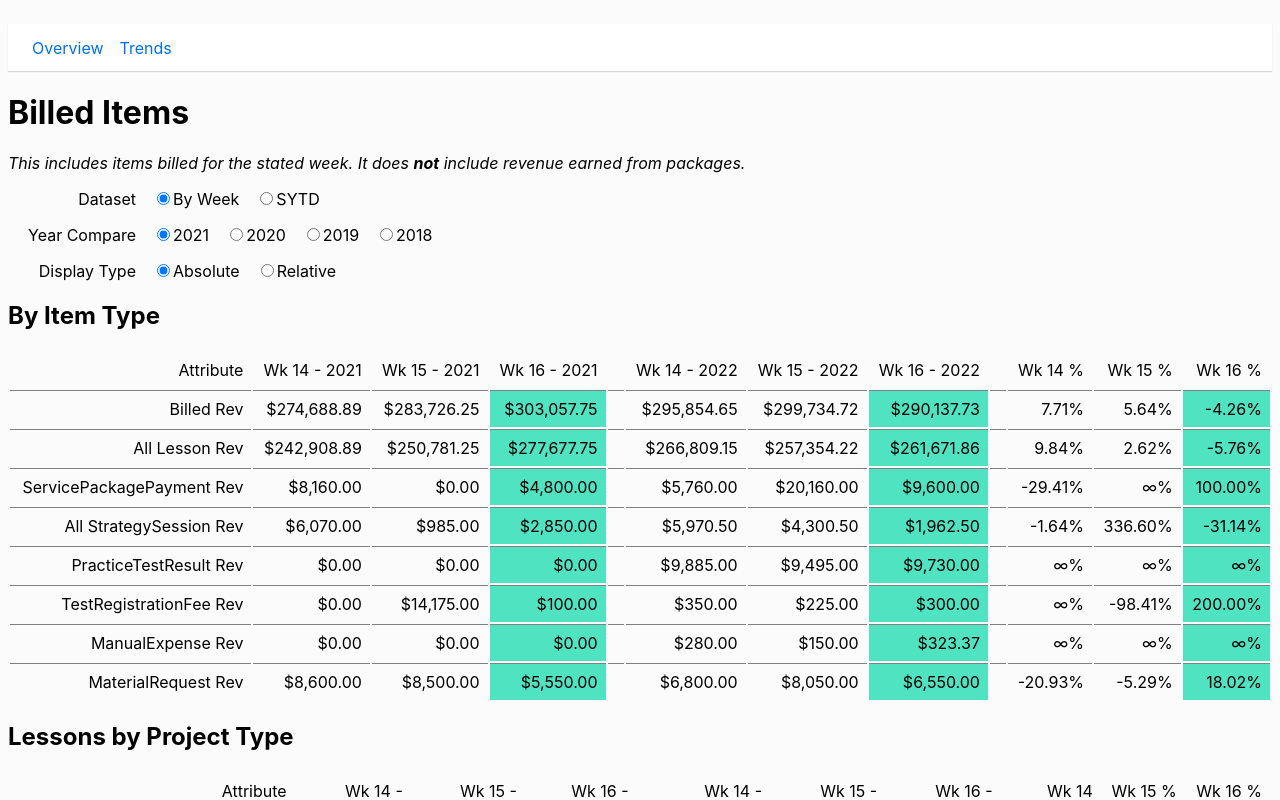
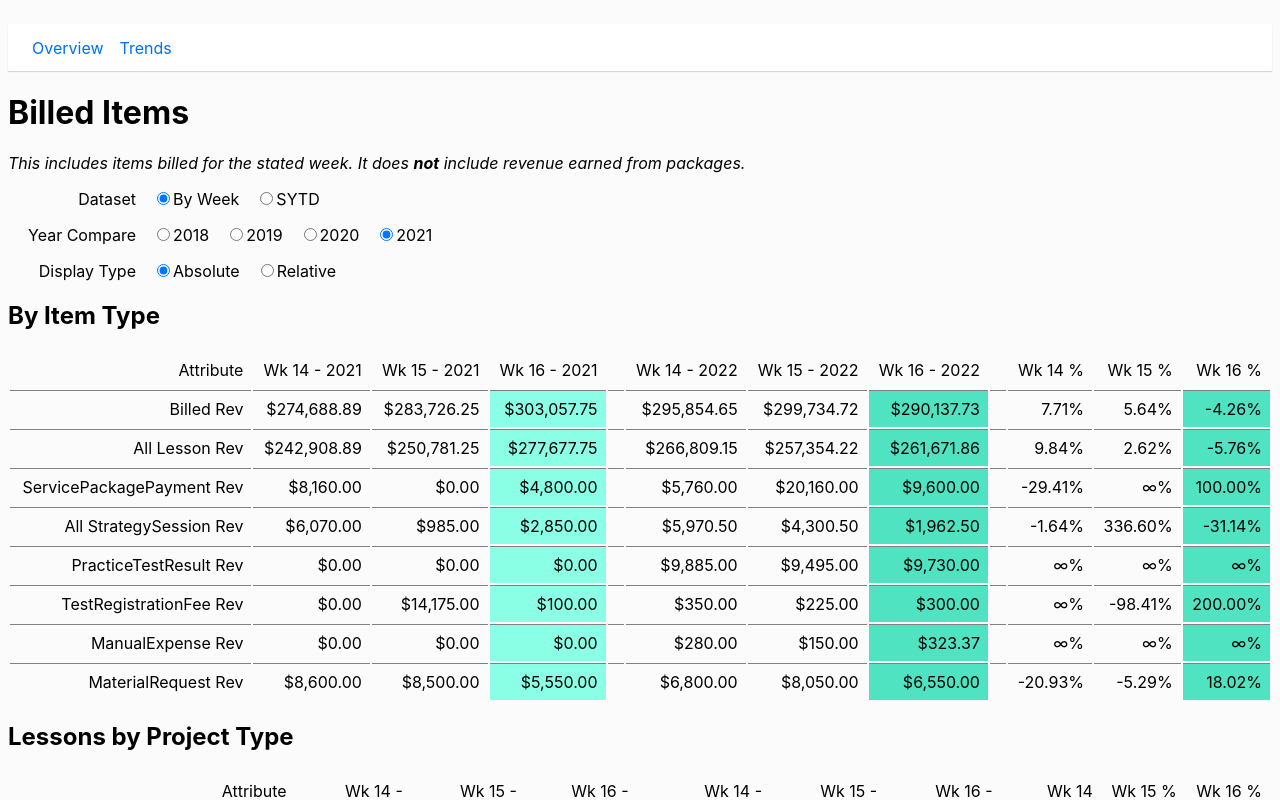
Before and after one commit to danielpowell4/ridge, a Next.js app: page /scorecard/billedItems in a window 1280 px wide. Shown: the top 800 px of the page. Built offline with nearby package versions, Linux system fonts and the light colour scheme.

Commit message:
Improves year display

```diff
--- a/pages/scorecard/billedItems.js
+++ b/pages/scorecard/billedItems.js
@@ -7,7 +7,7 @@ import weeklyData from "./weeklyBilledItems.json";
 import yearlyData from "./yearlyBilledItems.json";
 
 const WEEKS_HELPER = [3, 2, 1];
-const COMPARE_YEARS = [2021, 2020, 2019, 2018];
+const COMPARE_YEARS = [2018, 2019, 2020, 2021];
 const THIS_YEAR = 2022;
 const DISPLAY_TYPES = ["Absolute", "Relative"];
 
@@ -82,7 +82,8 @@ const DataTable = ({
                 <td
                   key={weekIndex}
                   className={
-                    week["SY Week"] == activeWeekNum && styles.activeWeek
+                    week["SY Week"] == activeWeekNum &&
+                    styles.activeLastYearWeek
                   }
                 >
                   {displayType === "Absolute"
@@ -136,7 +137,9 @@ const DataTable = ({
 
 const BilledItems = () => {
   const [dataset, setDataset] = React.useState(weeklyData);
-  const [compareYear, setCompareYear] = React.useState(COMPARE_YEARS[0]);
+  const [compareYear, setCompareYear] = React.useState(
+    COMPARE_YEARS[COMPARE_YEARS.length - 1]
+  );
   const [displayType, setDisplayTypes] = React.useState(DISPLAY_TYPES[0]);
 
   const activeWeek = dataset[dataset.length - 1];
--- a/pages/scorecard/styles.module.css
+++ b/pages/scorecard/styles.module.css
@@ -18,3 +18,7 @@
 .activeWeek {
   background-color: #50e3c2;
 }
+
+.activeLastYearWeek {
+  background-color: #8affe6;
+}
```
